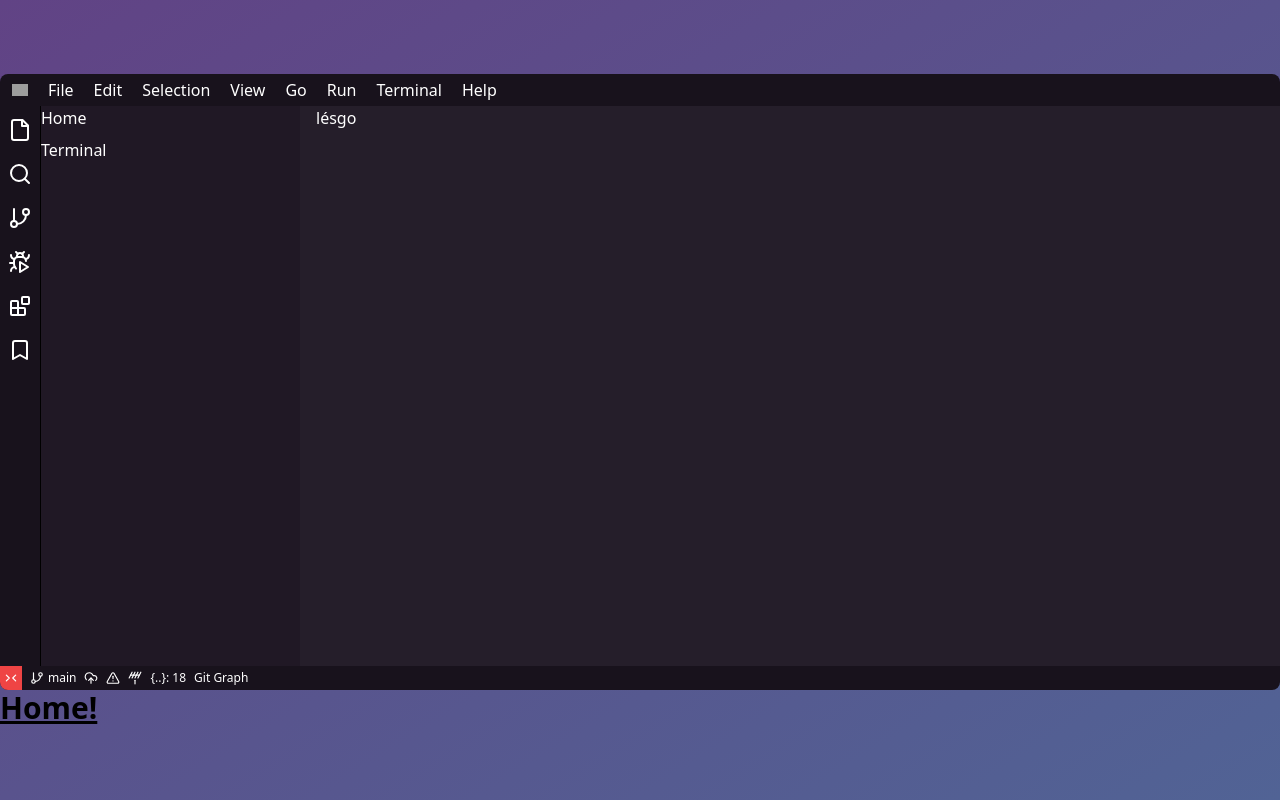
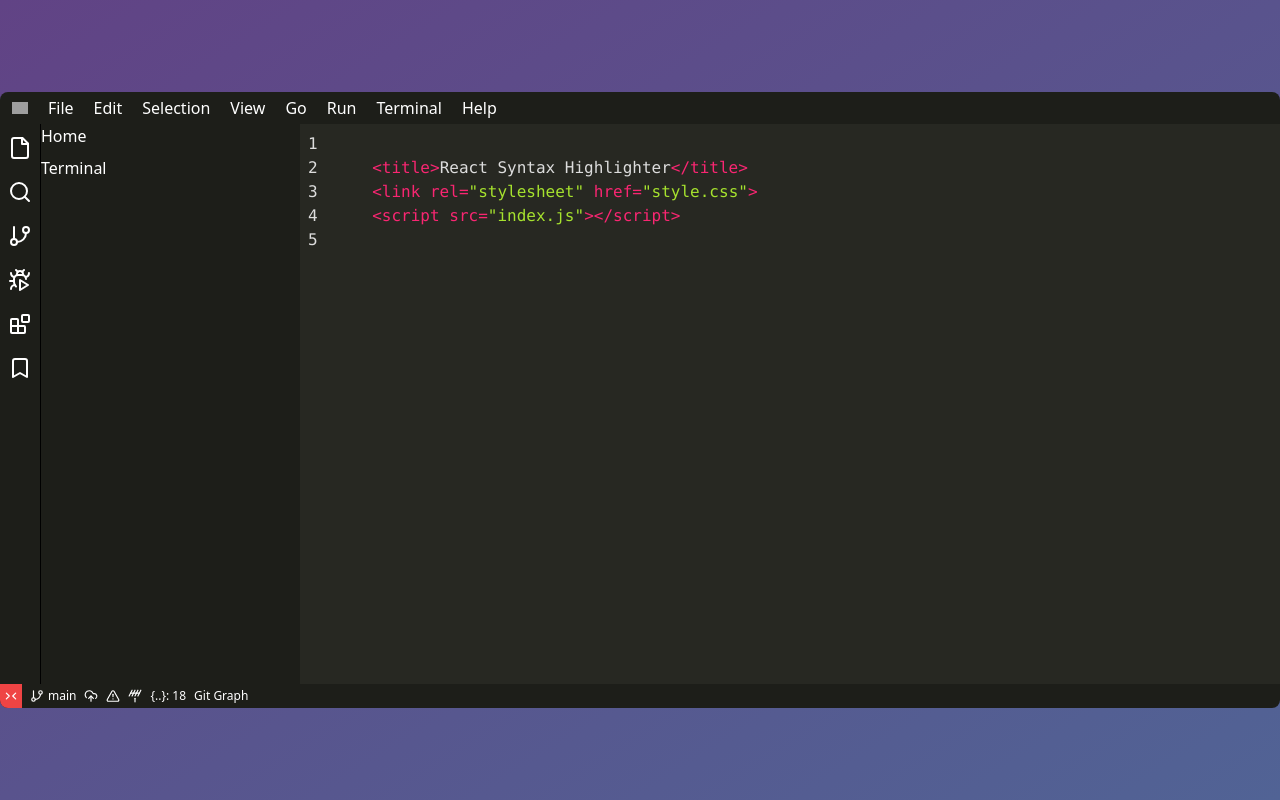
Before and after one commit to VinewZ/dotfiles, a React (Vite) app: page / in a window 1280 px wide. Built offline with nearby package versions, Linux system fonts and the light colour scheme; grey boxes are pictures that could not be loaded.

Commit message:
Feat: add syntax highlighter

```diff
--- a/package.json
+++ b/package.json
@@ -13,12 +13,14 @@
     "lucide-react": "^0.279.0",
     "react": "^18.2.0",
     "react-dom": "^18.2.0",
-    "react-router-dom": "^6.16.0"
+    "react-router-dom": "^6.16.0",
+    "react-syntax-highlighter": "^15.5.0"
   },
   "devDependencies": {
     "@rocketseat/eslint-config": "^2.1.0",
     "@types/react": "^18.2.15",
     "@types/react-dom": "^18.2.7",
+    "@types/react-syntax-highlighter": "^15.5.7",
     "@typescript-eslint/eslint-plugin": "^6.0.0",
     "@typescript-eslint/parser": "^6.0.0",
     "@vitejs/plugin-react-swc": "^3.3.2",
--- a/src/App.tsx
+++ b/src/App.tsx
@@ -17,16 +17,9 @@ export function App() {
       <VsCode.Root>
         <VsCode.Topbar />
         <VsCode.Sidebar routes={routes} />
-        <div
-          style={{
-            gridArea: 'content',
-          }}
-        >
-          <VsCode.Content>lésgo</VsCode.Content>
-        </div>
+        <Router />
         <VsCode.Footer />
       </VsCode.Root>
-      <Router />
     </div>
   )
 }
--- a/src/Components/VsCode/Content/index.tsx
+++ b/src/Components/VsCode/Content/index.tsx
@@ -3,7 +3,7 @@ import { ReactNode } from 'react'
 export function VsCodeContent({ children }: { children: ReactNode }) {
   return (
     <div
-      className="h-full w-full bg-vs-content px-4 text-white"
+      className="max-h-[70vh] w-full overflow-y-scroll bg-vs-content text-white"
       style={{
         gridArea: 'content',
       }}
--- a/src/Pages/Home/index.tsx
+++ b/src/Pages/Home/index.tsx
@@ -1,3 +1,19 @@
+import { VsCode } from '../../Components/VsCode'
+import SyntaxHighlighter from 'react-syntax-highlighter'
+import { monokai } from 'react-syntax-highlighter/dist/esm/styles/hljs'
+
 export function Home() {
-  return <h1 className="text-3xl font-bold underline">Home!</h1>
+  const html = `
+    <title>React Syntax Highlighter</title>
+    <link rel="stylesheet" href="style.css">
+    <script src="index.js"></script>
+  `
+
+  return (
+    <VsCode.Content>
+      <SyntaxHighlighter language="html" style={monokai} showLineNumbers>
+        {html}
+      </SyntaxHighlighter>
+    </VsCode.Content>
+  )
 }
--- a/src/assets/styles/colors.css
+++ b/src/assets/styles/colors.css
@@ -1,5 +1,5 @@
 :root {
-  --vs-dark-700: #251e2a;
-  --vs-dark-800: #201825;
-  --vs-dark-900: #18121c;
+  --vs-dark-700: #272822;
+  --vs-dark-800: #1d1e19;
+  --vs-dark-900: #1d1e19;
 }
```
Also changed, not shown: 1 other file (tests, documents, lock files or other folders).
